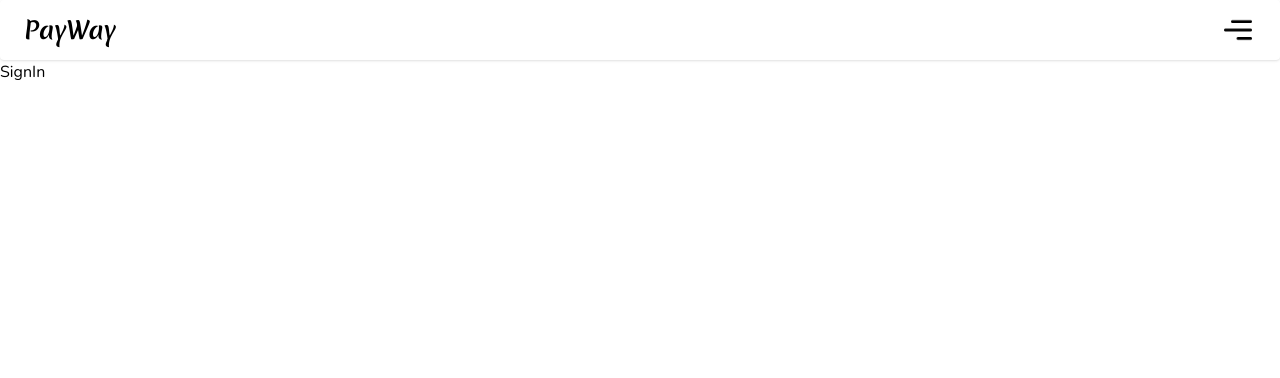
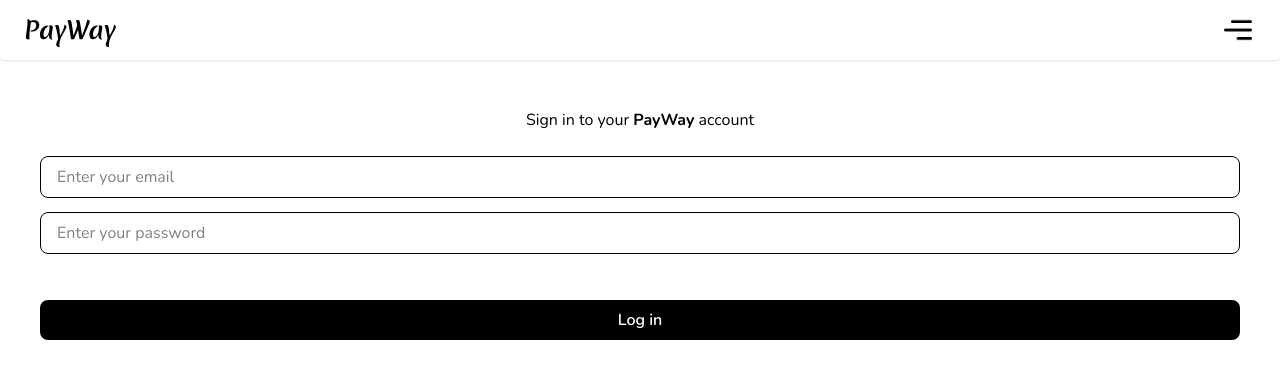
Before and after one commit to Gmedulla101/pmw_frontend, a React (Vite) app: page /sign-in in a window 1280 px wide. Shown: the top 378 px of the page. Built offline with nearby package versions, Linux system fonts and the light colour scheme.

Commit message:
Auth pages complete

```diff
--- a/src/pages/SignIn.tsx
+++ b/src/pages/SignIn.tsx
@@ -1,5 +1,56 @@
+import { useSelector, useDispatch } from "react-redux";
+import { RootState, AppDispatch } from "../redux/store";
+import { handleForm } from "../redux/features/authSlice";
+
 const SignIn = () => {
-  return <div>SignIn</div>;
+const {form} = useSelector((store: RootState) => store.auth);
+const dispatch = useDispatch<AppDispatch>();
+
+const handleFormChange = (e: any) => {
+  dispatch(handleForm({
+    name: e.target.name,
+    value: e.target.value
+  }))
+}
+
+  return (
+    <main>
+      <h1 className="mt-12 text-center">
+        {' '}
+        Sign in to your <strong>PayWay</strong> account{' '}
+      </h1>
+      <section className="flex flex-col gap-3.5 py-6 rounded-t-3xl px-5 md:px-10">
+
+
+
+        <input
+          type="email"
+          required={true}
+          className="border border-black rounded-lg py-2 px-4 outline-none focus:border-2 focus:border-gray-700"
+          name="email"
+          placeholder="Enter your email"
+          value={form.email}
+          onChange={handleFormChange}
+        />
+
+        <input
+          type="password"
+          className="border border-black rounded-lg py-2 px-4 outline-none focus:border-2 focus:border-gray-700"
+          name="password"
+          placeholder="Enter your password"
+          value={form.password}
+          onChange={handleFormChange}
+        />
+
+        <button
+          id="signup"
+          className="bg-black text-white font-semibold py-2 px-6 rounded-lg cursor-pointer mt-8"
+        >
+          <p>Log in</p>
+        </button>
+      </section>
+    </main>
+  );
 };
 
 export default SignIn;
--- a/src/pages/SignUp.tsx
+++ b/src/pages/SignUp.tsx
@@ -1,31 +1,31 @@
-
 //REDUX TOLLKIT THINGS
-import { useSelector, useDispatch } from "react-redux";
-import { RootState, AppDispatch } from "../redux/store";
-import { handleForm } from "../redux/features/authSlice";
+import { useSelector, useDispatch } from 'react-redux';
+import { RootState, AppDispatch } from '../redux/store';
+import { handleForm } from '../redux/features/authSlice';
 
 const SignUp = () => {
-  const {form} = useSelector((store: RootState) => store.auth);
+  const { form } = useSelector((store: RootState) => store.auth);
   const dispatch = useDispatch<AppDispatch>();
 
   console.log(form);
 
   const handleFormChange = (e: any) => {
-      dispatch(handleForm({
+    dispatch(
+      handleForm({
         name: e.target.name,
-        value: e.target.value
-      }))
-  }
+        value: e.target.value,
+      })
+    );
+  };
 
   return (
     <main className="px-5 md:px-10">
       <h1 className="mt-12 text-center">
-        {' '}
-        Enter your details to create a new <strong>PayWay</strong> account{' '}
+        Create a new <strong>PayWay</strong> account to enjoy worry free
+        purchases and sales.
       </h1>
       <section className="flex flex-col gap-3.5 py-6 rounded-t-3xl px-5 md:px-10">
         <input
-
           type="text"
           className="border border-black rounded-lg py-2 px-4 outline-none focus:border-2 focus:border-gray-700"
           name="firstName"
```
